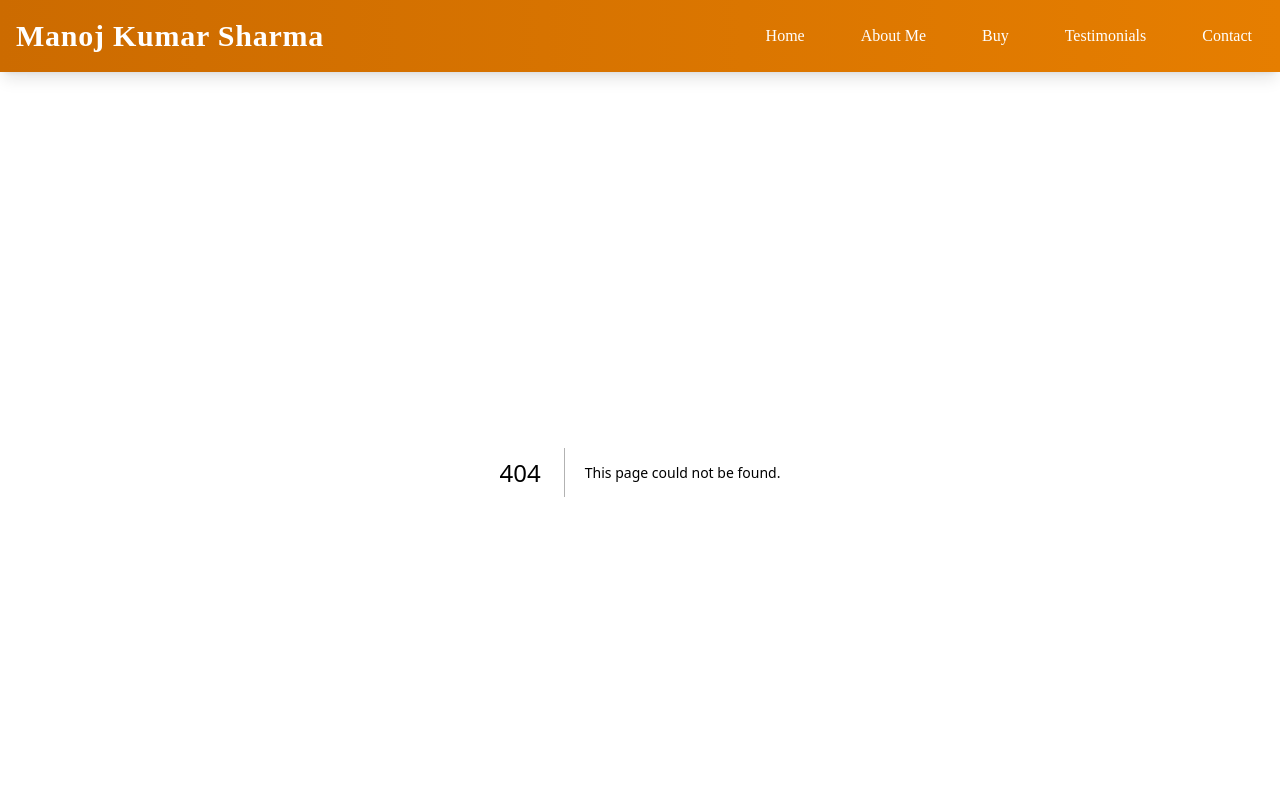
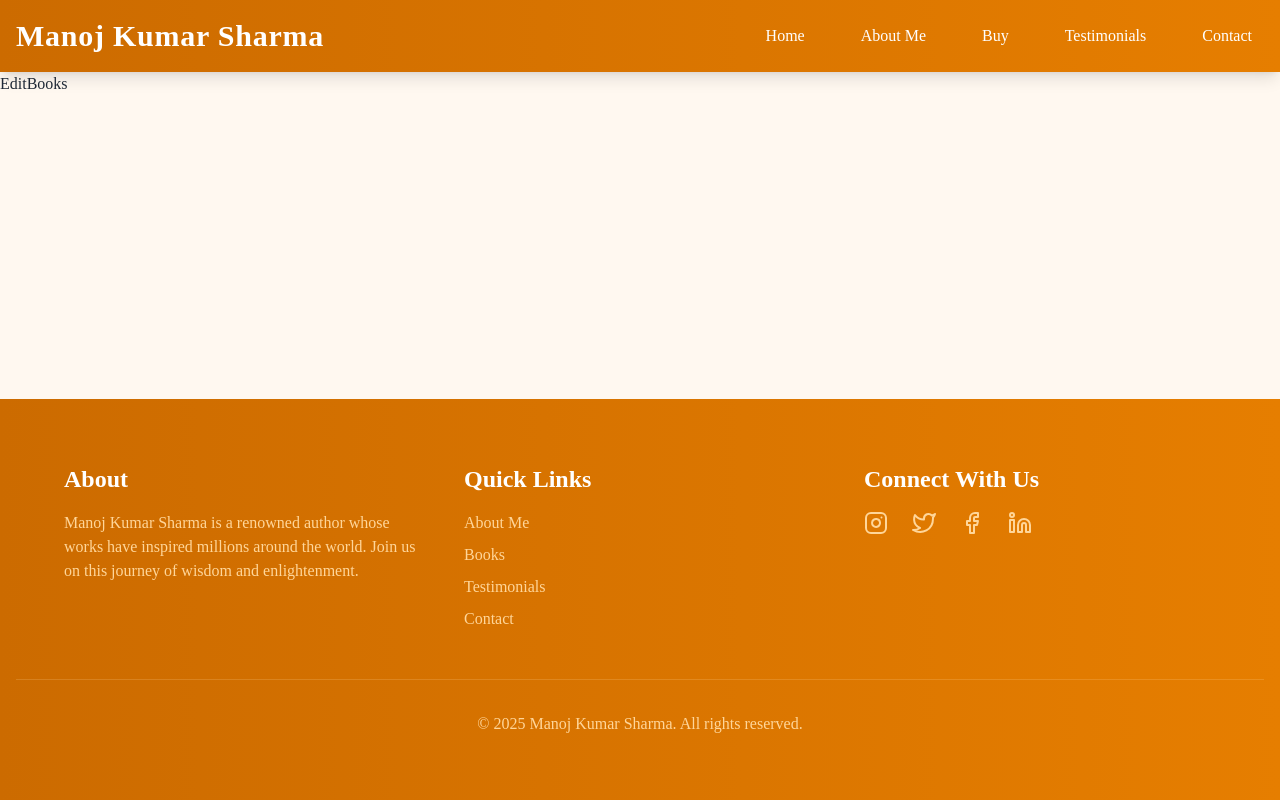
Before and after one commit to arpitashuklaa/MnojSharmaWeb, a Next.js app: page /admin/books/edit/1 in a window 1280 px wide. Before the commit this address had no page. Shown: the top 800 px of the page. Built offline with nearby package versions, Linux system fonts and the light colour scheme.

Commit message:
admin - folder structure added

```diff
--- /dev/null
+++ b/src/app/admin/books/add/page.jsx
@@ -0,0 +1,10 @@
+'use client'
+import React from 'react'
+
+export default function AddBook(){
+    return(
+        <>
+        <h1>Add Book</h1>
+        </>
+    )
+}
--- /dev/null
+++ b/src/app/admin/books/edit/[id]/page.jsx
@@ -0,0 +1,9 @@
+import React from 'react'
+
+const EditBooks = () => {
+  return (
+    <div>EditBooks</div>
+  )
+}
+
+export default EditBooks
--- /dev/null
+++ b/src/app/admin/books/page.jsx
@@ -0,0 +1,9 @@
+import React from 'react'
+
+const BooksAdmin = () => {
+  return (
+    <div>BooksAdmin</div>
+  )
+}
+
+export default BooksAdmin
--- /dev/null
+++ b/src/app/auth/login/page.jsx
@@ -0,0 +1,7 @@
+import React from 'react'
+
+export default function Login() {
+  return (
+    <div>Login</div>
+  )
+}
```
Also changed, not shown: src/app/auth/register/page.jsx (added).
